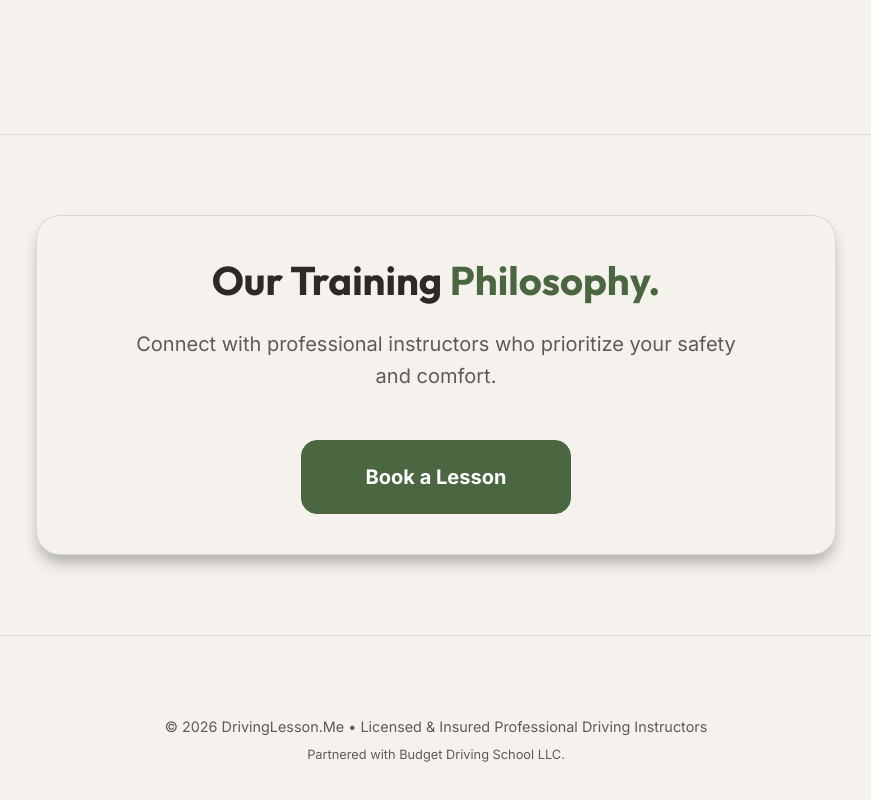
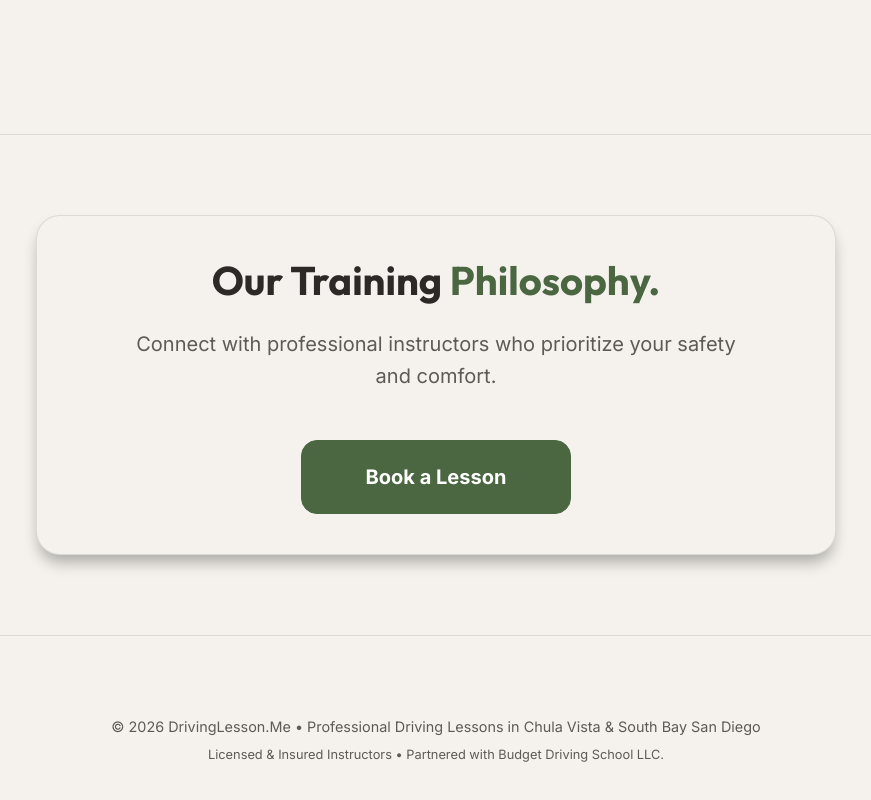
Before and after one commit to rapolan/book-driving-lesson, a React (Vite) app: page /about in a window 1280 px wide. Shown: the part 1674-2474 px from the top of the page, without its empty margins (204-1075 px from the left). Built offline with nearby package versions, Linux system fonts and the light colour scheme; no server answers.

Commit message:
SEO: Final cleanup of local keywords and push to production

```diff
--- a/index.html
+++ b/index.html
@@ -5,13 +5,60 @@
   <meta charset="UTF-8" />
   <link rel="icon" type="image/svg+xml" href="/favicon.svg" />
   <meta name="viewport" content="width=device-width, initial-scale=1.0" />
-  <title>DrivingLesson.Me | Professional Driver Training from Nat & Rob</title>
+  <title>DrivingLesson.Me | Driving School Chula Vista & South Bay San Diego</title>
   <meta name="description"
-    content="Expert, personal driver training from a dedicated sibling duo. We provide high-quality driver education that students enjoy and parents trust. Book your lesson today!" />
-  <meta property="og:title" content="DrivingLesson.Me | Professional Driver Training" />
+    content="Expert, personal driving lessons in Chula Vista and the South Bay region of San Diego. Professional instruction from Nat & Rob. Partnered with Budget Driving School LLC. Book your lesson today!" />
+  <meta property="og:title" content="DrivingLesson.Me | Driving School Chula Vista & South Bay San Diego" />
   <meta property="og:description"
-    content="Expert, personal driver training from Nat & Rob. Skip the confusion and build real confidence on the road." />
+    content="Expert, personal driving lessons in Chula Vista and the South Bay region of San Diego. Build real confidence on the road." />
   <meta property="og:type" content="website" />
+
+  <!-- Local SEO Structured Data -->
+  <script type="application/ld+json">
+    {
+      "@context": "https://schema.org",
+      "@type": "LocalBusiness",
+      "name": "DrivingLesson.Me",
+      "image": "https://drivinglesson.me/anime-driver.webp",
+      "description": "Professional driving school serving Chula Vista and the South Bay San Diego region with expert instruction from Nat & Rob.",
+      "@id": "https://drivinglesson.me",
+      "url": "https://drivinglesson.me",
+      "telephone": "",
+      "address": {
+        "@type": "PostalAddress",
+        "addressLocality": "Chula Vista",
+        "addressRegion": "CA",
+        "addressCountry": "US"
+      },
+      "areaServed": [
+        {
+          "@type": "City",
+          "name": "Chula Vista"
+        },
+        {
+          "@type": "City",
+          "name": "San Diego"
+        },
+        {
+          "@type": "City",
+          "name": "National City"
+        },
+        {
+          "@type": "City",
+          "name": "Imperial Beach"
+        },
+        {
+          "@type": "Neighborhood",
+          "name": "South Bay"
+        }
+      ],
+      "provider": {
+        "@type": "Organization",
+        "name": "Budget Driving School LLC"
+      }
+    }
+  </script>
+
   <style>
     :root {
       --primary: #8fb180;
--- a/src/App.tsx
+++ b/src/App.tsx
@@ -84,10 +84,10 @@ function App() {
       <footer className="section app-footer">
         <div className="container">
           <p className="app-footer-text">
-            © 2026 DrivingLesson.Me • Licensed & Insured Professional Driving Instructors
+            © 2026 DrivingLesson.Me • Professional Driving Lessons in Chula Vista & South Bay San Diego
           </p>
           <p className="app-footer-subtext">
-            Partnered with Budget Driving School LLC.
+            Licensed & Insured Instructors • Partnered with Budget Driving School LLC.
           </p>
         </div>
       </footer>
--- a/src/components/About.tsx
+++ b/src/components/About.tsx
@@ -20,7 +20,7 @@ const About: React.FC = () => {
                                 Meet Nat & Rob: <span className="text-accent">The Sibling Duo.</span>
                             </h1>
                             <p className="body-large text-secondary" style={{ maxWidth: '800px', margin: '0 auto' }}>
-                                A personalized, family-run approach to safe driving. We are licensed instructors partnered with Budget Driving School LLC to render professional road training services.
+                                A personalized, family-run approach to safe driving, proudly serving the Chula Vista and South Bay San Diego communities. We are licensed instructors partnered with Budget Driving School LLC.
                             </p>
                         </motion.div>
                     </header>
--- a/src/components/Hero.tsx
+++ b/src/components/Hero.tsx
@@ -31,7 +31,7 @@ const Hero: React.FC = () => {
                             Master the Road with <span className="text-accent">Confidence.</span>
                         </h1>
                         <p className="hero-subtitle">
-                            Expert instruction from a dedicated sibling duo. We guide you and your family through every step of the process with a personal, professional touch.
+                            Expert instruction from a dedicated sibling duo serving Chula Vista & South Bay San Diego. We guide you and your family through every step with a personal, professional touch.
                         </p>
                         <div className="hero-actions">
                             <button
```
Also changed, not shown: public/robots.txt (added), 1 other file (tests, documents, lock files or other folders).
